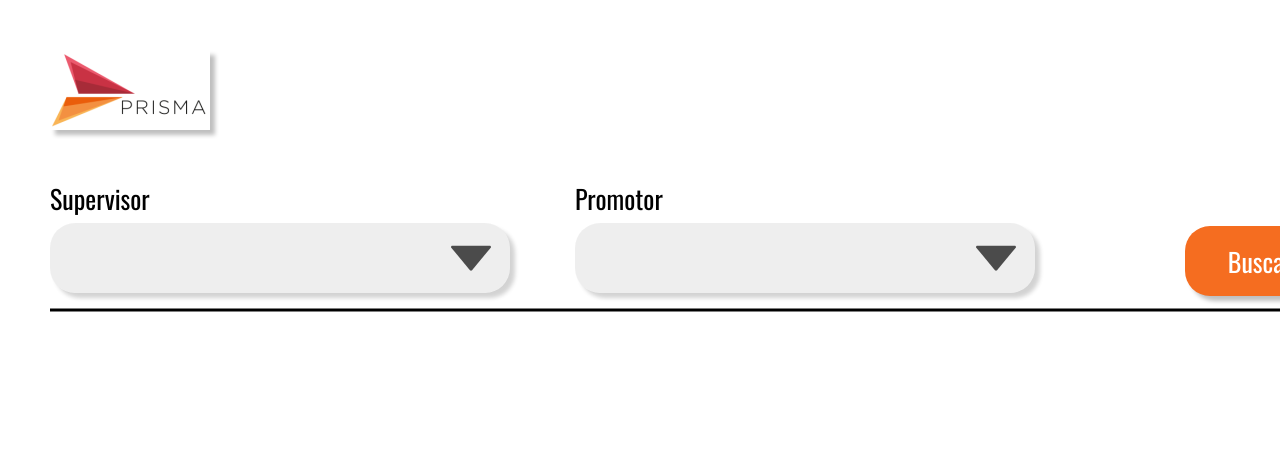
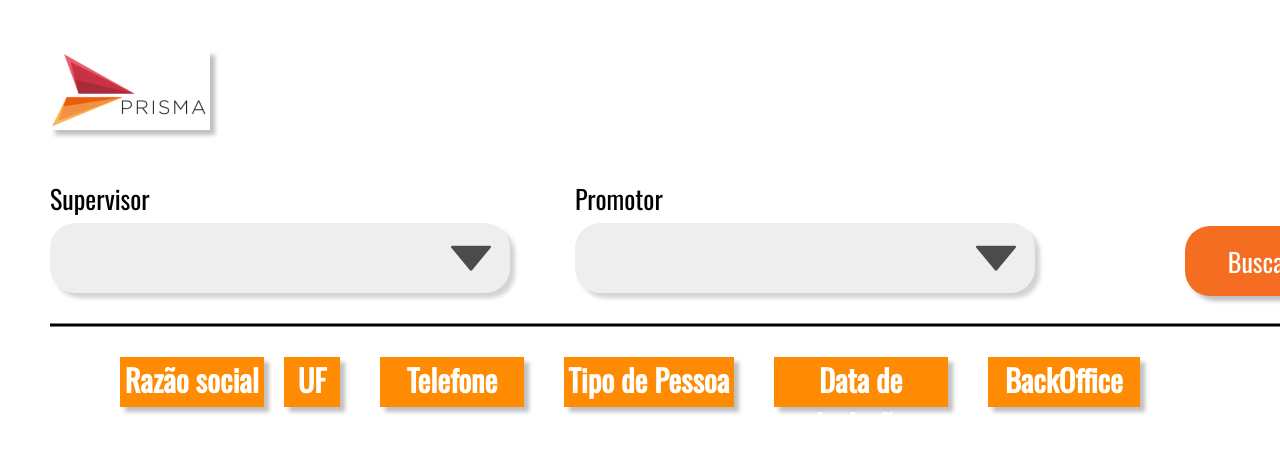
Before and after one commit to awlana04/SpreadsProject, a React (Create React App) app in the folder web/: page / in a window 1280 px wide. Shown: the top 452 px of the page. Built offline with nearby package versions, Linux system fonts and the light colour scheme.

Commit message:
basic added

```diff
--- a/web/src/pages/Search.tsx
+++ b/web/src/pages/Search.tsx
@@ -36,6 +36,35 @@ function Search() {
       </div>
 
       <img src={Line} alt="Line" />
+
+      <div className="table">
+        <div className="text">
+          <div className="textOne">
+            <h3>Razão social</h3>
+          </div>
+
+          <div className="textTwo">
+            <h3>UF</h3>
+          </div>
+
+          <div className="textThree">
+            <h3>Telefone</h3>
+          </div>
+
+          <div className="textFour">
+            <h3>Tipo de Pessoa</h3>
+          </div>
+
+          <div className="textFive">
+            <h3>Data de Inclusão</h3>
+          </div>
+
+          <div className="textSix">
+            <h3>BackOffice</h3>
+          </div>
+        </div>
+
+      </div>
     </div>
   )
 };
--- a/web/src/styles/pages/search.css
+++ b/web/src/styles/pages/search.css
@@ -4,6 +4,7 @@
 
 #search-page div.inputs {
   margin-top: 35px;
+  margin-bottom: 15px;
 
   font-size: 26px;
   color: #000;
@@ -66,3 +67,57 @@
 #search-page div.inputs div.button button:hover {
   background: #FF8B03;
 }
+
+ #search-page div.table div.text {
+  margin: 25px 70px;
+
+  color: #FFFFFF;
+  font-size: 26px;
+  text-align: center;
+
+  display: flex;
+  flex-direction: row;
+}
+
+#search-page div.table div.text div.textOne, div.textTwo, div.textThree,
+  div.textFour, div.textFive, div.textSix {
+    background: #FF8B03;
+    box-shadow: 5px 5px 4px rgba(0, 0, 0, 0.25);
+  }
+
+#search-page div.table div.text div.textTwo, div.textThree, div.textFour,
+  div.textFive, div.textSix {
+    margin: 0 20px;
+  }
+
+#search-page div.table div.text div.textOne {
+  width: 165px;
+  height: 50px;
+
+}
+
+#search-page div.table div.text div.textTwo {
+  width: 65px;
+  height: 50px;
+}
+
+#search-page div.table div.text div.textThree {
+  width: 165px;
+  height: 50px;
+}
+
+#search-page div.table div.text div.textFour {
+  width: 195px;
+  height: 50px;
+}
+
+
+#search-page div.table div.text div.textFive {
+  width: 200px;
+  height: 50px;
+}
+
+#search-page div.table div.text div.textSix {
+  width: 175px;
+  height: 50px;
+}
```
Also changed, not shown: 1 other file (tests, documents, lock files or other folders).
